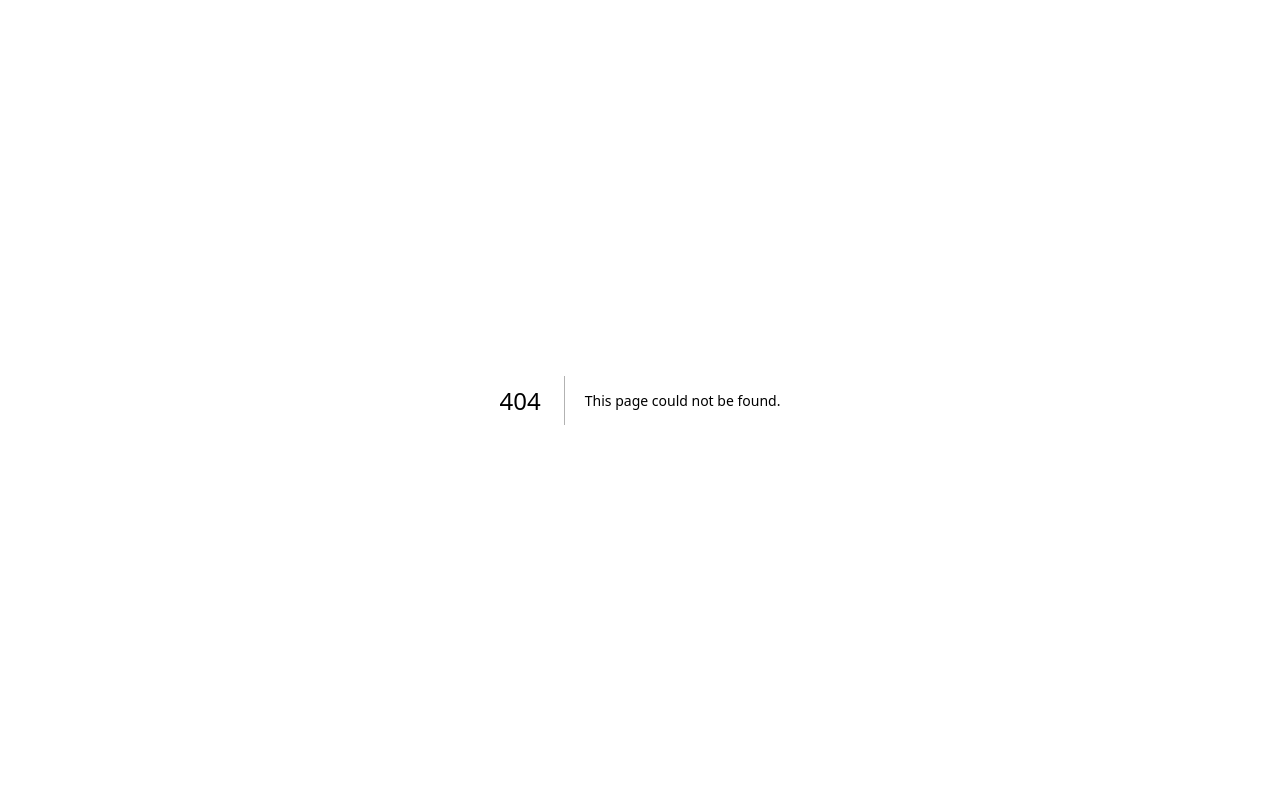
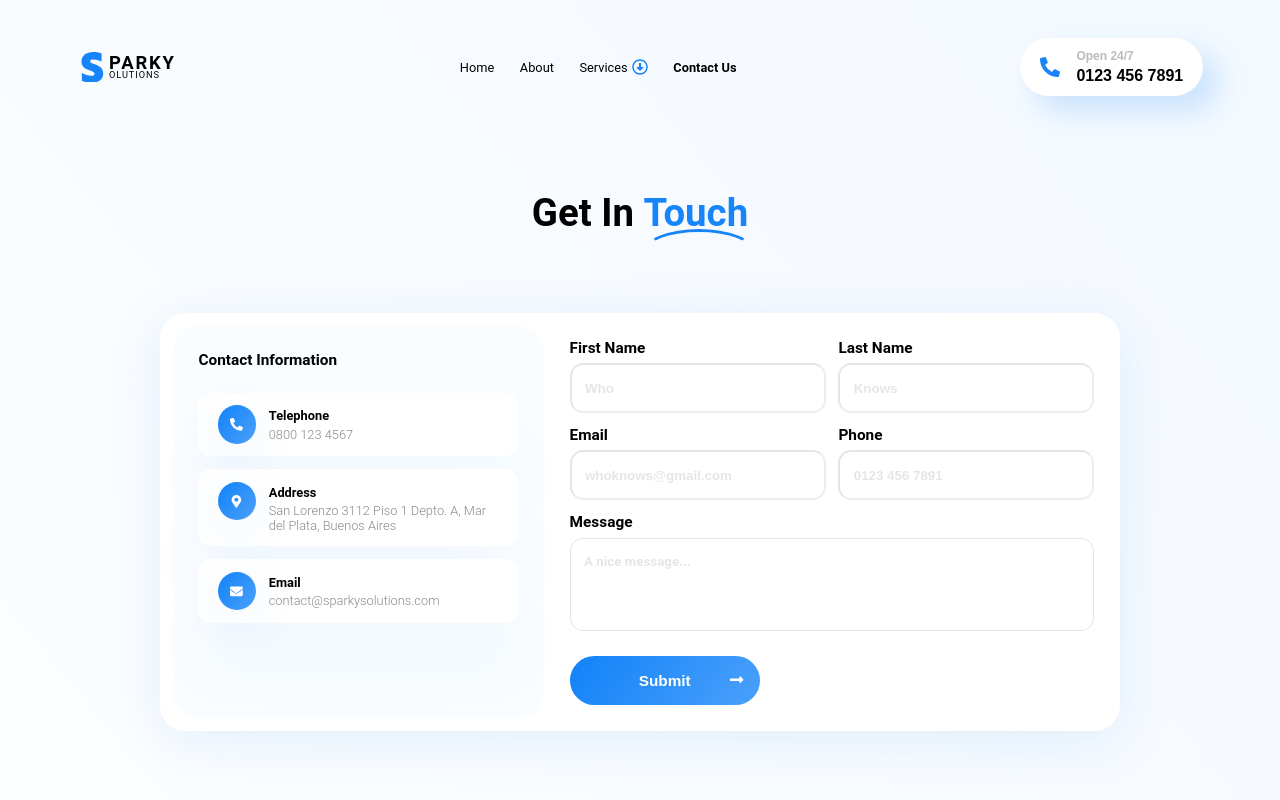
Before and after one commit to whoknowsi/sparky-solutions, a Next.js app: page /contact-us in a window 1280 px wide. Before the commit this address had no page. Shown: the top 800 px of the page. Built offline with nearby package versions, Linux system fonts and the light colour scheme.

Commit message:
Added contact us page

```diff
--- /dev/null
+++ b/components/ContactUs/GetInTouchSection.js
@@ -0,0 +1,74 @@
+import React from 'react'
+import styles from '../../styles/components/ContactUs/GetInTouchSection.module.css'
+import { FaPhoneAlt, FaMapMarkerAlt, FaEnvelope, FaLongArrowAltRight } from 'react-icons/fa'
+import Pill from './Pill'
+
+const GetInTouchSection = () => {
+    const handleSubmit = (e) => {
+        e.preventDefault()
+    }
+    return (
+        <section className={styles.container}>
+            <h2>
+                Get in <span className='underlinedWord'>Touch</span>
+            </h2>
+            <div className={styles.formContainer}>
+                <div className={styles.contactInfo}>
+                    <h3>Contact Information</h3>
+                    <div className={styles.pillsContainer}>
+                        <Pill
+                            Icon={FaPhoneAlt}
+                            title={'Telephone'}
+                            description={'0800 123 4567'}
+                        />
+                        <Pill
+                            Icon={FaMapMarkerAlt}
+                            title={'Address'}
+                            description={'San Lorenzo 3112 Piso 1 Depto. A, Mar del Plata, Buenos Aires'}
+                        />
+                        <Pill
+                            Icon={FaEnvelope}
+                            title={'Email'}
+                            description={'contact@sparkysolutions.com'}
+                        />
+                    </div>
+                </div>
+                <form
+                    className={styles.form}
+                    onSubmit={handleSubmit}
+                >
+                    <label>
+                        First Name
+                        <input type='text' placeholder='Who'></input>
+                    </label>
+                    <label>
+                        Last Name
+                        <input type='text' placeholder='Knows'></input>
+                    </label>
+                    <label>
+                        Email
+                        <input type='email' placeholder='whoknows@gmail.com'></input>
+                    </label>
+                    <label>
+                        Phone
+                        <input type='tel' placeholder='0123 456 7891'></input>
+                    </label>
+                    <label>
+                        Message
+                        <textarea placeholder='A nice message...'></textarea>
+                    </label>
+                    <div className={styles.buttonContainer}>
+                        <button>
+                            Submit
+                            <FaLongArrowAltRight />
+                        </button>
+
+                    </div>
+                </form>
+            </div>
+
+        </section>
+    )
+}
+
+export default GetInTouchSection
--- /dev/null
+++ b/components/ContactUs/Pill.js
@@ -0,0 +1,18 @@
+import React from 'react'
+import styles from '../../styles/components/ContactUs/Pill.module.css'
+
+const Pill = ({ Icon, title, description }) => {
+    return (
+        <div className={styles.container}>
+            <div className={styles.icon}>
+                <Icon />
+            </div>
+            <div className={styles.content}>
+                <h4>{title}</h4>
+                <p>{description}</p>
+            </div>
+        </div>
+    )
+}
+
+export default Pill
--- /dev/null
+++ b/pages/contact-us/index.js
@@ -0,0 +1,26 @@
+import Head from 'next/head'
+import React from 'react'
+import Footer from '../../components/Footer'
+import Header from '../../components/Header'
+import MapSection from '../../components/MapSection/MapSection'
+import CallUsNowMiddleSection from '../../components/CallUsNowMiddleSection'
+import GetInTouchSection from '../../components/ContactUs/GetInTouchSection'
+
+const ContactUs = () => {
+    return (
+        <>
+            <Head>
+                <title>Sparky solutions</title>
+            </Head>
+            <Header />
+            <main>
+                <GetInTouchSection />
+                <CallUsNowMiddleSection />
+                <MapSection />
+            </main>
+            <Footer />
+        </>
+    )
+}
+
+export default ContactUs
--- a/styles/components/CallUsMiddleSection.module.css
+++ b/styles/components/CallUsMiddleSection.module.css
@@ -36,6 +36,14 @@
     background: linear-gradient(120deg, rgba(var(--color-primary-opacity), 1) 20%, rgba(var(--color-primary-opacity), 0.9) 90%);
     box-shadow: 0px 25px 30px rgba(3, 104, 212, 0.2);
     color: #fff;
+    font-size: 1.2em;
     border-radius: 2em;
     font-weight: 600;
 }
+
+
+@media (max-width: 1650px) {
+    .container {
+        font-size: .8em;
+    }
+}
--- /dev/null
+++ b/styles/components/ContactUs/GetInTouchSection.module.css
@@ -0,0 +1,156 @@
+.container {
+    min-height: calc(100vh - 8.5em);
+    display: flex;
+    align-items: center;
+    justify-content: center;
+    flex-direction: column;
+    padding: 1em var(--horizontal-padding);
+    max-width: var(--max-width);
+    margin: 0 auto;
+}
+
+.container h2 {
+    font-size: 3em;
+    font-weight: 600;
+    line-height: 1.2em;
+    text-transform: capitalize;
+    margin-bottom: 2em;
+}
+
+.formContainer {
+    background-color: #fff;
+    border-radius: 2em;
+    padding: 1em;
+    display: flex;
+    justify-content: center;
+    flex-wrap: wrap;
+    gap: 1em;
+    max-width: 75em;
+    box-shadow: 0px 10px 55px rgba(0, 115, 230, 0.1);
+}
+
+.contactInfo {
+    padding: 2em;
+    background-color: rgba(var(--color-primary-opacity), .02);
+    border-radius: 2em;
+    flex: 0;
+}
+
+.contactInfo h3 {
+    margin-bottom: 1.5em;
+    font-size: 1.2em;
+    font-weight: 600;
+}
+
+.pillsContainer {
+    width: 25em;
+    display: flex;
+    flex-direction: column;
+    gap: 1em;
+}
+
+.form {
+    display: flex;
+    align-items: flex-start;
+    justify-content: flex-start;
+    flex-wrap: wrap;
+    flex: 1;
+    gap: 1em;
+    padding: 1em;
+    min-width: 28em;
+}
+
+.form label {
+    display: flex;
+    flex-direction: column;
+    align-items: flex-start;
+    min-width: 15em;
+    font-weight: 600;
+    font-size: 1.2em;
+    flex: 1;
+}
+
+.form input,
+.form textarea {
+    width: 100%;
+    padding: 1.15em 1em;
+    border-radius: 1em;
+    margin-top: .5em;
+    border-color: rgba(0, 0, 0, .1);
+}
+
+.form input::placeholder,
+.form textarea::placeholder {
+    color: rgba(0, 0, 0, .1);
+    font-weight: 600;
+}
+
+.form textarea {
+    font-family: inherit;
+    resize: none;
+    min-height: 7em;
+}
+
+.form .buttonContainer {
+    flex: 0;
+    flex-basis: 100%;
+    margin-top: 1em;
+}
+
+.form .buttonContainer button {
+    position: relative;
+    padding: 1em 4.5em;
+    background: linear-gradient(125.97deg, var(--color-primary) 10%, rgba(var(--color-primary-opacity), .8) 90%);
+    border-radius: 2em;
+    font-weight: 600;
+    font-size: 1.2em;
+    color: #fff;
+    border: none;
+    cursor: pointer;
+}
+
+.form .buttonContainer button svg {
+    position: absolute;
+    right: 1em;
+}
+
+@media (max-width: 1650px) {
+    .container {
+        font-size: .8em;
+        min-height: calc(100vh - 9.5em);
+    }
+}
+
+@media (max-width: 768px) {
+    .container {
+        min-height: calc(100vh - 5.4em);
+        padding: 2em 2em;
+    }
+
+    .contactInfo {
+        width: 100%;
+        flex: 1;
+    }
+
+    .pillsContainer {
+        width: 100%;
+    }
+
+    .form {
+        flex: initial;
+        min-width: 0px;
+    }
+
+    .form label {
+        flex: none;
+        width: 100%;
+        min-width: 0px;
+    }
+}
+
+@media (min-height: 1200px) {
+    .container {
+        min-height: 0px;
+        padding-bottom: 2em;
+    }
+}
--- /dev/null
+++ b/styles/components/ContactUs/Pill.module.css
@@ -0,0 +1,39 @@
+.container {
+    width: 100%;
+    border-radius: 1em;
+    background-color: #fff;
+    display: flex;
+    align-items: flex-start;
+    box-shadow: 0px 50px 60px rgba(0, 115, 236, 0.04);
+    padding: 1em 1.5em;
+}
+
+.content {
+    padding-top: .25em;
+    padding-left: 1em;
+    word-break: break-word;
+}
+
+.content h4 {
+    font-size: 1em;
+    margin-bottom: .25em;
+}
+
+.content p {
+    color: #888;
+    font-weight: 300;
+}
+
+.icon {
+    width: 3em;
+    height: 3em;
+    background: linear-gradient(125.97deg, var(--color-primary) 10%, rgba(var(--color-primary-opacity), .8) 90%);
+    color: #fff;
+    border-radius: 50%;
+    display: flex;
+    align-items: center;
+    justify-content: center;
+    box-shadow: 0px 10px 50px rgba(3, 105, 214, 0.1);
+    flex-grow: initial;
+    flex-shrink: 0;
+}
```
